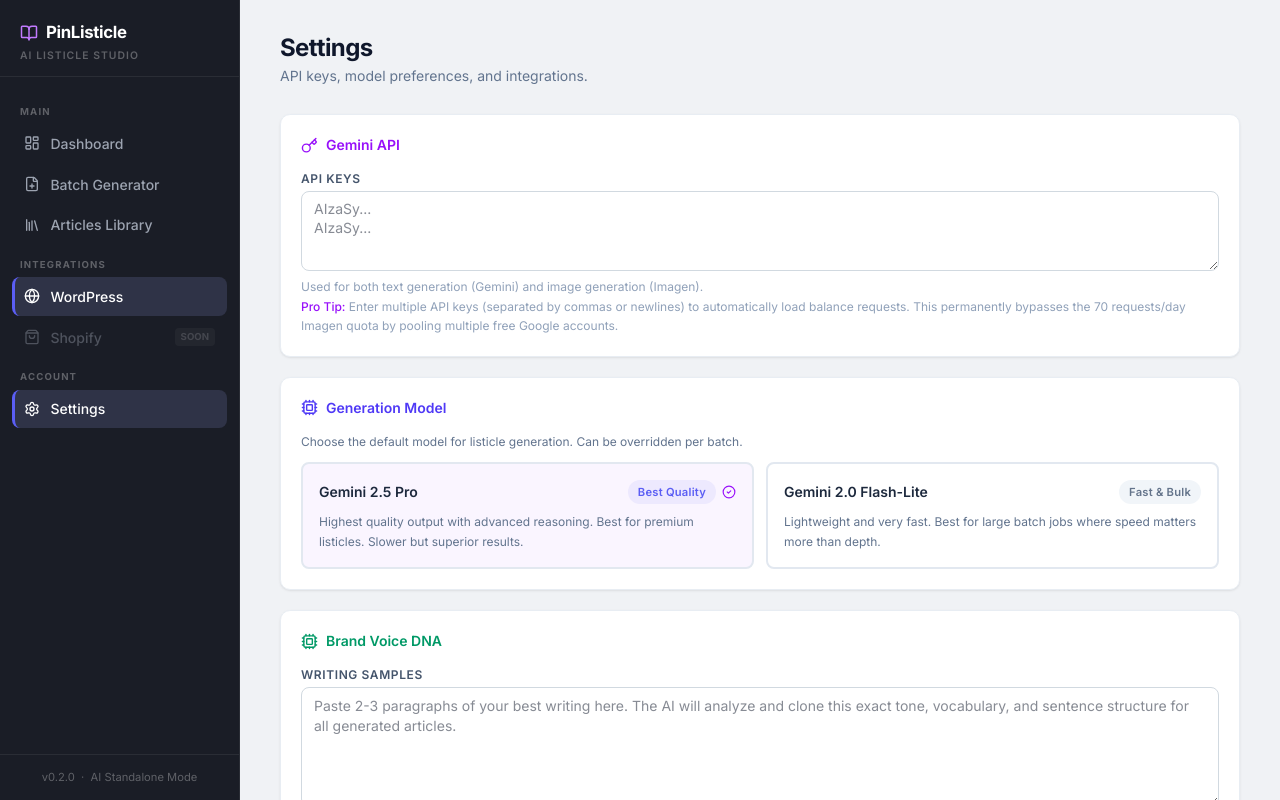
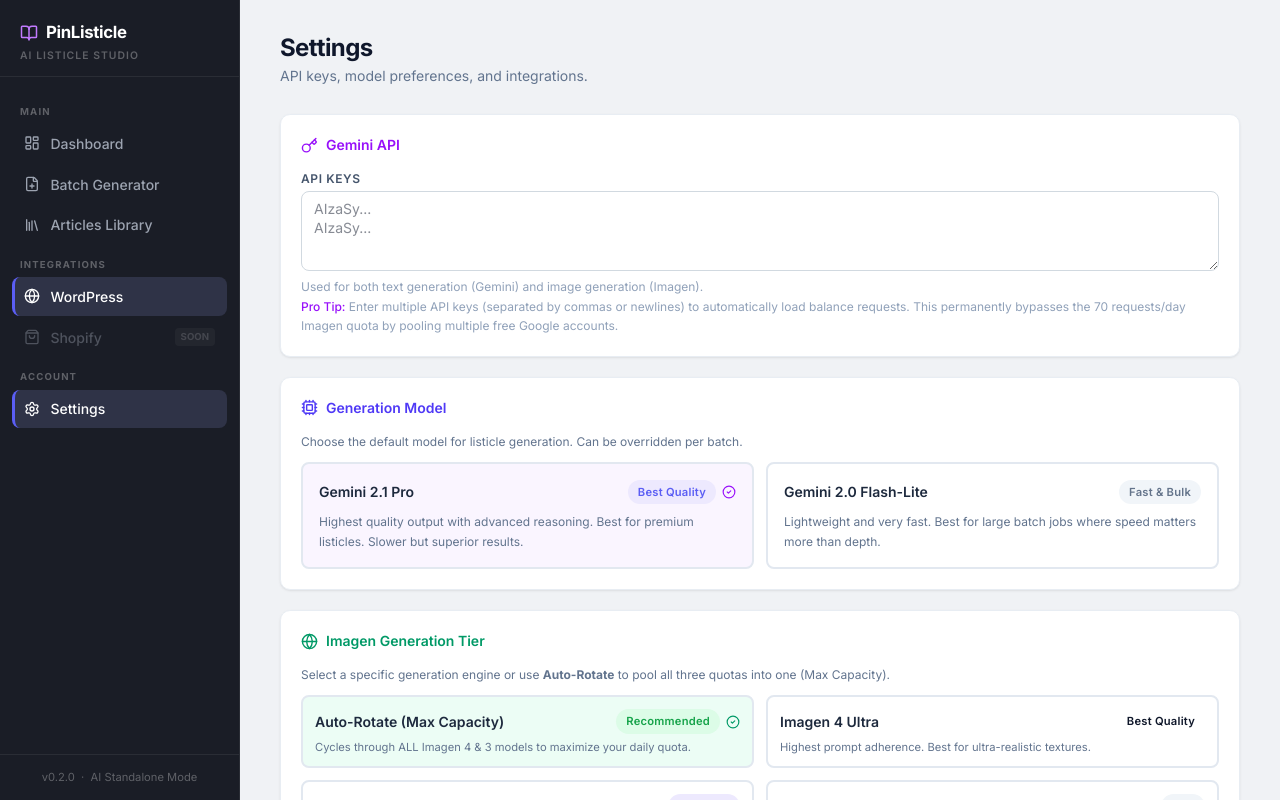
Before and after one commit to Omegain256/pinlisticle-web-app, a Next.js app: page /settings in a window 1280 px wide. Built offline with nearby package versions, Linux system fonts and the light colour scheme.

Commit message:
Standardize full-body image consistency (Phase 9) and implement hybrid Imagen 4 + 3 quota pooling (Phase 10)

```diff
--- a/src/app/articles/page.tsx
+++ b/src/app/articles/page.tsx
@@ -244,7 +244,8 @@
         try {
             const rawImageBase64 = await generateImage({
                 prompt: item.image_prompt,
-                apiKey: settings.geminiKey
+                apiKey: settings.geminiKey,
+                preferredModel: settings.preferredImagenModel || "auto"
             });
 
             if (rawImageBase64) {
--- a/src/app/batch/page.tsx
+++ b/src/app/batch/page.tsx
@@ -507,6 +507,7 @@
                             const rawImageBase64 = await generateImage({
                                 prompt: item.image_prompt,
                                 apiKey,
+                                preferredModel: settings.preferredImagenModel || "auto"
                             });
 
                             if (rawImageBase64) {
--- a/src/app/settings/page.tsx
+++ b/src/app/settings/page.tsx
@@ -7,7 +7,7 @@
 const MODELS = [
     {
         id: "pro",
-        name: "Gemini 2.5 Pro",
+        name: "Gemini 2.1 Pro",
         badge: "Best Quality",
         desc: "Highest quality output with advanced reasoning. Best for premium listicles. Slower but superior results.",
         color: "border-purple-400 bg-purple-50",
@@ -23,6 +23,15 @@
     },
 ];
 
+const IMAGEN_MODELS = [
+    { id: "auto", name: "Auto-Rotate (Max Capacity)", badge: "Recommended", desc: "Cycles through ALL Imagen 4 & 3 models to maximize your daily quota.", color: "border-emerald-400 bg-emerald-50", badgeClass: "badge-success" },
+    { id: "imagen-4.0-ultra-generate-001", name: "Imagen 4 Ultra", badge: "Best Quality", desc: "Highest prompt adherence. Best for ultra-realistic textures.", color: "border-purple-200 bg-white", badgeClass: "badge-secondary" },
+    { id: "imagen-4.0-generate-001", name: "Imagen 4 Standard", badge: "Balanced", desc: "Great for general fashion. Reliable and high quality.", color: "border-slate-200 bg-white", badgeClass: "badge-primary" },
+    { id: "imagen-4.0-fast-generate-001", name: "Imagen 4 Fast", badge: "Fast", desc: "Low latency version of Imagen 4.", color: "border-amber-200 bg-white", badgeClass: "badge-queued" },
+    { id: "imagen-3.0-generate-001", name: "Imagen 3 Standard", badge: "Classic", desc: "High quality fallback with an independent quota.", color: "border-blue-200 bg-white", badgeClass: "badge-primary" },
+    { id: "imagen-3.0-fast-generate-001", name: "Imagen 3 Fast", badge: "Legacy Fast", desc: "Reliable high-speed fallback engine.", color: "border-slate-100 bg-white", badgeClass: "badge-queued" },
+];
+
 export default function Settings() {
     const [formData, setFormData] = useState({
         geminiKey: "",
@@ -31,6 +40,7 @@
         internalLinks: "",
         wpSites: [] as { id: string; name: string; url: string; user: string; appPassword: string }[],
         preferredModel: "pro",
+        preferredImagenModel: "auto",
     });
     const [isLoaded, setIsLoaded] = useState(false);
     const [testingId, setTestingId] = useState<string | null>(null);
@@ -55,7 +65,7 @@
                     delete parsed.wpAppPassword;
                 }
 
-                setFormData({ preferredModel: "pro", wpSites: [], ...parsed });
+                setFormData({ preferredModel: "pro", preferredImagenModel: "auto", wpSites: [], ...parsed });
             } catch {
                 /* ignore */
             }
@@ -203,6 +213,41 @@
                     </div>
                 </div>
 
+                {/* ── Imagen Model Preference ────────────────────────── */}
+                <div className="glass-panel p-5">
+                    <div className="flex items-center gap-2 mb-4 text-emerald-600">
+                        <Globe size={17} />
+                        <h2 className="text-sm font-semibold">Imagen Generation Tier</h2>
+                    </div>
+                    <p className="text-xs text-slate-500 mb-3">
+                        Select a specific generation engine or use <b>Auto-Rotate</b> to pool all three quotas into one (Max Capacity).
+                    </p>
+                    <div className="grid grid-cols-1 md:grid-cols-2 gap-3">
+                        {IMAGEN_MODELS.map((m) => (
+                            <button
+                                key={m.id}
+                                type="button"
+                                onClick={() => setFormData((prev) => ({ ...prev, preferredImagenModel: m.id }))}
+                                className={`rounded-lg border-2 p-3 text-left transition-all ${formData.preferredImagenModel === m.id
+                                        ? m.color
+                                        : "border-slate-100 bg-white hover:border-slate-200"
+                                    }`}
+                            >
+                                <div className="flex items-center justify-between mb-1.5">
+                                    <span className="text-sm font-semibold text-slate-800">{m.name}</span>
+                                    <div className="flex items-center gap-1.5">
+                                        <span className={`badge ${m.badgeClass} text-[0.6rem]`}>{m.badge}</span>
+                                        {formData.preferredImagenModel === m.id && (
+                                            <CheckCircle2 size={14} className="text-emerald-600" />
+                                        )}
+                                    </div>
+                                </div>
+                                <p className="text-[0.7rem] text-slate-500 leading-tight">{m.desc}</p>
+                            </button>
+                        ))}
+                    </div>
+                </div>
+
                 {/* ── Brand Voice DNA ──────────────────────────────────────── */}
                 <div className="glass-panel p-5">
                     <div className="flex items-center gap-2 mb-4 text-emerald-600">
--- a/src/lib/ai.ts
+++ b/src/lib/ai.ts
@@ -4,9 +4,17 @@
 const GEMINI_BASE = "https://generativelanguage.googleapis.com/v1beta/models";
 
 const MODELS = {
-    pro: "gemini-2.5-pro",
+    pro: "gemini-2.1-pro",
     lite: "gemini-2.0-flash-lite",
 } as const;
+
+const IMAGEN_MODELS = [
+    "imagen-4.0-ultra-generate-001",
+    "imagen-4.0-generate-001",
+    "imagen-4.0-fast-generate-001",
+    "imagen-3.0-generate-001",
+    "imagen-3.0-fast-generate-001",
+] as const;
 
 export type Tone = "Casual" | "Professional" | "Fun" | "Minimal";
 
@@ -158,18 +166,39 @@
     }
 }
 
-export async function generateImage(params: { prompt: string; apiKey: string }) {
-    const { prompt, apiKey } = params;
+export async function generateImage(params: { prompt: string; apiKey: string; preferredModel?: string }) {
+    const { prompt, apiKey, preferredModel } = params;
+
+    // Use preferred model if specified, otherwise rotate through all to maximize quota
+    const modelsToTry = preferredModel && preferredModel !== "auto"
+        ? [preferredModel]
+        : IMAGEN_MODELS;
 
     // Best strategy for Pinterest realism: Anti-AI aesthetics. Force amateur smartphone photography, natural textures, and unedited looks.
     const fortifiedPrompt = `WIDE ANGLE FULL LENGTH FULL BODY PORTRAIT, HEAD TO TOE VISIBLE, NO CROPPED FEET. The person MUST be standing ON THE FLOOR and WEARING DETAILED SHOES OR BOOTS. ${prompt}. highly realistic mirror selfie in a residential interior, true amateur smartphone photography, natural skin texture, ENSURE EXACTLY TWO HANDS (hands hidden in pockets or at sides), unpolished, unedited, zero studio lighting, raw photo. CRITICAL: No hanging phones, no floating artifacts.`;
 
-    const urlTemplate = `https://generativelanguage.googleapis.com/v1beta/models/imagen-4.0-generate-001:predict?key=API_KEY_PLACEHOLDER`;
-    const data = await fetchWithKeyRotation(apiKey, urlTemplate, {
+    const base64Image = await tryGenerateWithRotation(apiKey, fortifiedPrompt, modelsToTry);
+    return base64Image;
+}
+
+/**
+ * Special rotation logic for Imagen sub-models (Standard, Fast, Ultra)
+ * to pool their independent quotas on a single key before moving to next key.
+ */
+async function tryGenerateWithRotation(keysString: string, prompt: string, models: readonly string[]) {
+    const keys = parseApiKeys(keysString);
+    let lastError: any = null;
+
+    for (const key of keys) {
+        for (const modelId of models) {
+            const url = `https://generativelanguage.googleapis.com/v1beta/models/${modelId}:predict?key=${key}`;
+
+            try {
+                const res = await fetch(url, {
                     method: 'POST',
                     headers: { 'Content-Type': 'application/json' },
                     body: JSON.stringify({
-            instances: [{ prompt: fortifiedPrompt }],
+                        instances: [{ prompt }],
                         parameters: {
                             sampleCount: 1,
                             aspectRatio: "9:16",
@@ -178,14 +207,36 @@
                     })
                 });
 
-    const base64Image = data.predictions?.[0]?.bytesBase64Encoded;
-    if (!base64Image) {
-        console.error("Imagen API Error Payload:", data);
-        if (data.error) throw new Error(data.error.message);
-        throw new Error("Invalid image response format from Imagen (payload missing predictions).");
+                const data = await res.json();
+
+                if (res.ok) {
+                    const bytes = data.predictions?.[0]?.bytesBase64Encoded;
+                    if (bytes) return bytes;
                 }
 
-    return base64Image;
+                // If it's a quota error (429), we just continue to the next model in the inner loop
+                const errorMsg = data.error?.message || "Unknown Imagen Error";
+                const isQuota = res.status === 429 ||
+                               errorMsg.toLowerCase().includes("quota") ||
+                               errorMsg.toLowerCase().includes("limit exceeded") ||
+                               data.error?.status === "RESOURCE_EXHAUSTED";
+
+                if (isQuota) {
+                    console.warn(`[Quota] Imagen Model ${modelId} hit limits on key ...${key.slice(-4)}. Error: ${errorMsg}. Trying next sub-model...`);
+                    lastError = new Error(errorMsg);
+                    continue;
+                }
+
+                // If it's a safety filter (400) or other non-quota error, we throw immediately (rotation won't help)
+                throw new Error(errorMsg);
+
+            } catch (e: any) {
+                if (!e.message.toLowerCase().includes("quota") && !e.message.toLowerCase().includes("limit")) throw e;
+            }
+        }
+    }
+
+    throw lastError || new Error("All Imagen models on all API keys have exceeded their active quota limits.");
 }
 
 export async function regenerateText(params: {
```
Lines whose indentation alone changed are shown as unchanged.
